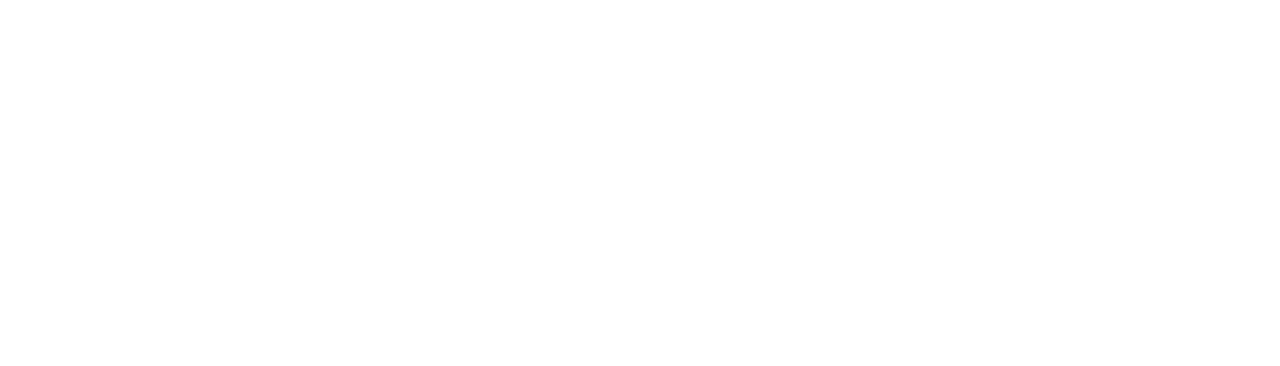
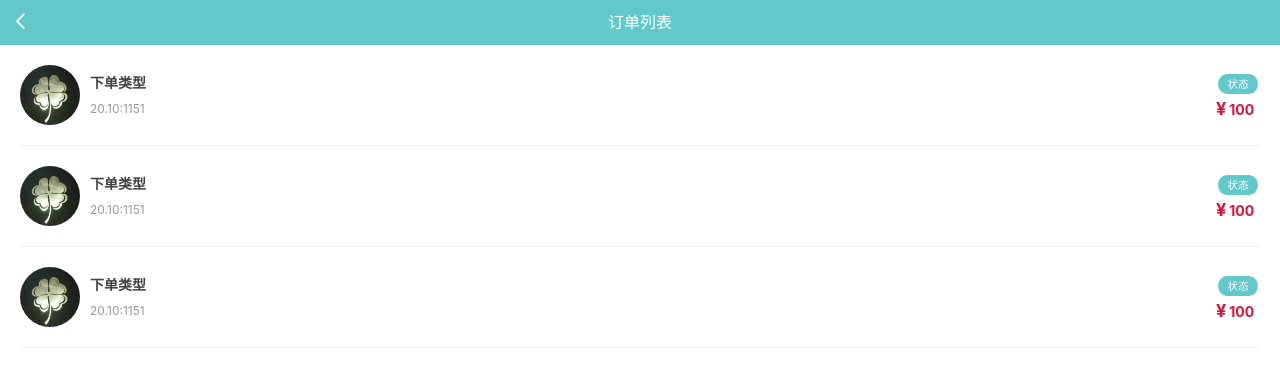
Before and after one commit to chendongming0602/money, a Vue app in the folder h5/: page /#/list in a window 1280 px wide. Before the commit this address led to /#/b. Shown: the top 366 px of the page. Built offline with nearby package versions, Linux system fonts and the light colour scheme; sample sign-in values are in the browser's storage.

Commit message:
静态剩余添加订单--订单详情

```diff
--- a/h5/src/components/service/service.vue
+++ b/h5/src/components/service/service.vue
@@ -54,7 +54,7 @@ export default {
         z-index: 9999;
     }
     .ser-content{
-        width: 300px;
+        width: 18.75rem;
         background: #fff;
         padding: 15px 20px 10px;
         border-radius: 16px;
--- a/h5/src/pages/index/index.vue
+++ b/h5/src/pages/index/index.vue
@@ -29,13 +29,14 @@ export default {
         tabsEvent(i){
             let {index}=i;
             if(index===this.index) return;
+            //store进行保存目前在哪个tab
+            this.$store.commit("tab",index);
             this.index=index;
             this.tabEvent(index);
-            console.log(index)
         }
     },
     created(){
-        this.tabEvent(this.index);
+        this.tabsEvent({index:this.$store.getters.tab});
     },
     components:{
         Tabs
--- a/h5/src/pages/index/tab2.vue
+++ b/h5/src/pages/index/tab2.vue
@@ -2,12 +2,12 @@
     <div>
         <div class="tab2-top">
             <div>
-                <img  src="../../assets/imgs/all/logo.jpg" alt="logo" >
+                <img  src="@/assets/imgs/all/logo.jpg" alt="logo" >
                 用户名
             </div>
         </div>
         <div class="tab2-list">
-            <router-link to="">
+            <router-link to="/list">
                 <div class="tab2-item">
                     <van-icon name="cart-circle" color="#62c8ca" size="1.8rem" />
                     <div>我的订单</div>
--- /dev/null
+++ b/h5/src/pages/order/list.vue
@@ -0,0 +1,107 @@
+<template>
+    <div class="list-boxs">
+        <div class="list-box" v-for="(t,i) in 3" :key="i" @click="listLook(i)">
+            <img src="@/assets/imgs/all/logo.jpg" alt="">
+            <div class="list-right">
+                <div class="list-time">
+                    <div>下单类型</div>
+                    <div>20.10:1151</div>
+                </div>
+                <div>
+                    <div class="list-active">状态</div>
+                    <div class="list-money">¥<span>100</span></div>
+                </div>
+            </div>
+        </div>
+
+        <van-overlay :show="show" @click="show = false" class-name="list-over">
+            <div  @click.stop>
+                <div class="list-over-box">
+
+                </div>
+            </div>
+        </van-overlay>
+    </div>
+</template>
+<script>
+export default {
+    data(){
+        return{
+            show:false
+        }
+    },
+    methods:{
+        listLook(){
+            this.show=true;
+        }
+    }
+}
+</script>
+<style lang="scss" scoped>
+    .list-boxs{
+        padding: 0px 20px 20px;
+    }
+    .list-box{
+        display: flex;
+        justify-content: space-between;
+        align-items: center;
+        border-bottom: 1px solid $border;
+        padding: 20px 0;
+        img{
+            width: 60px;
+            height: 60px;
+            border-radius: 50%;
+            min-width: 60px;
+            min-height: 60px;
+        }
+        .list-right{
+            display: flex;
+            flex-grow: 1;
+            justify-content: space-between;
+            align-items: center;
+            .list-time{
+                margin-left: 10px;
+                >div:nth-child(1){
+                    font-weight: bold;
+                    margin-bottom: 13px;
+                }
+                >div:nth-child(2){
+                    margin-top: 13px;
+                    font-size: 12px;
+                    color: #999;
+                }
+            }
+            .list-active{
+                font-size: .75rem;
+                padding: 5px 10px;
+                background: $color;
+                text-align: center;
+                border-radius: .625rem;
+                margin-bottom: 5px;
+                color: #fff;
+                transform: scale(0.9);
+            }
+            .list-money{
+                margin-top: 5px;
+                font-size: 1.125rem;
+                color: crimson;
+                font-weight: bold;
+                span{
+                    margin-left: 3px;
+                    font-weight: bold;
+                    color: crimson;
+                }
+            }
+        }
+    }
+    .list-over{
+        display: flex;
+        justify-content: center;
+        align-items: center;
+    }
+    .list-over-box{
+        width: 300px;
+        height: 500px;
+        background: #fff;
+    }
+</style>
--- a/h5/src/router.js
+++ b/h5/src/router.js
@@ -71,6 +71,14 @@ const router=new Router({
             meta:{
               name:"登录"
             }
+          },
+          {
+            path:"/list",
+            name:"list",
+            component:()=>import('@/pages/order/list'),
+            meta:{
+              name:"订单列表"
+            }
           }
       ]
 })
--- a/h5/src/store/index.js
+++ b/h5/src/store/index.js
@@ -2,30 +2,25 @@ import Vue from 'vue';
 import Vuex from 'vuex';
 Vue.use(Vuex);
 const state={//要设置的全局访问的state对象
-    userInfo:{},//用户信息
-    token:"",
-    sms:0,//手机验证码
+    //手机验证码
+    sms:0,
+    //保存目前在哪个tab
+    tab:0,
 };
 const getters={//读取值(this.$store.getters.isList)
-    info(state){
-        return state.userInfo
-    },
-    getToken(state){
-        return state.token
-    },
     sms(state){
         return state.sms
+    },
+    tab(state){
+        return state.tab
     }
 };
 const mutations={//同步修改值(this.$store.commit("changeList",this.list2);)
-    userInfo(state,value){
-        state.userInfo=value
-    },
-    tokenMuta(state,value){
-        state.token=value
-    },
     sms(state,value){
         state.sms=value
+    },
+    tab(state,value){
+        state.tab=value
     }
 }
 const actions={//异步修改值(this.$store.dispatch('actionChange',this.list3))
```
